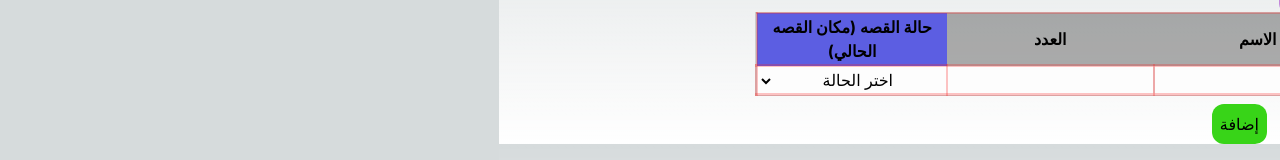
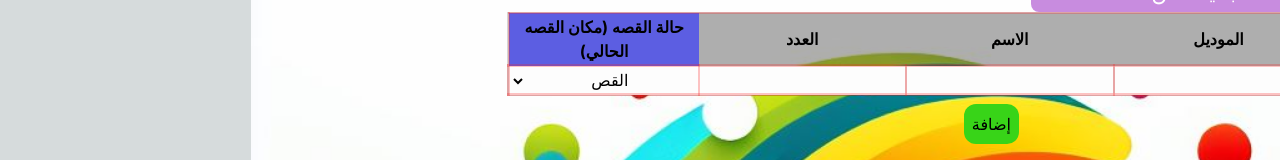
Before and after one commit to RAMADAN-MAHDY/flebar, a Next.js app: page /admin in a window 1280 px wide. Shown: the part 193-353 px from the top of the page. Built offline with nearby package versions, Linux system fonts and the light colour scheme; no server answers.

Commit message:
Updated project with new features

```diff
--- a/src/app/admin/page.js
+++ b/src/app/admin/page.js
@@ -6,7 +6,7 @@ const  AdmenHome=()=>{
     return (
         <>
         <DataDisplay/>
-        <h3 className='text-center text-[22px] text-[#fff] p-1 mt-6 mr-[100px] bg-[#ac51d0a6] rounded-lg w-[400px]'> اضف قصه جديده من هنا </h3>
+        <h3 className='text-center text-[22px] text-[#fff] p-1 mt-6 md:mr-[100px] bg-[#ac51d0a6] rounded-lg md:w-[400px]'> اضف قصه جديده من هنا </h3>
         <AddDataForm/>
         </>
     )
--- a/src/app/compnent/admen/home.js
+++ b/src/app/compnent/admen/home.js
@@ -39,7 +39,7 @@ const DataDisplay = () => {
         placeholder="ابحث عن طريق الاسم، العدد، الأمر، أو الموديل"
         value={searchQuery}
         onChange={handleSearch}
-        className="mb-2 p-2 border  border-gray-400 rounded-lg mr-[40%]"
+        className="mb-2 p-2 border  border-gray-400 rounded-lg md:mr-[40%]"
       />
 
 
--- a/src/app/compnent/admen/postdata.js
+++ b/src/app/compnent/admen/postdata.js
@@ -95,7 +95,7 @@ const AddDataForm = () => {
                 required
                 className="w-full bg-transparent text-center"
               >
-                <option value="" disabled>اختر الحالة</option>
+                <option value="القص" disabled>اختر الحالة</option>
                 <option value="القص">القص</option>
                 <option value="الظهر">الظهر</option>
                 <option value="الصدر">الصدر</option>
--- a/src/app/layout.js
+++ b/src/app/layout.js
@@ -11,7 +11,13 @@ export const metadata = {
 export default function RootLayout({ children }) {
   return (
     <html lang="ar" dir="rtl">
-      <body className={inter.className}>{children}</body>
+      <body  style={{
+    backgroundImage: "url('/_04db2f22-ade1-493e-8710-7b33b7cff431.jpeg')",
+    width: "100%",
+    height:"100%",
+    backgroundRepeat: "no-repeat",
+    backgroundSize: "cover"
+  }} className={inter.className}>{children}</body>
     </html>
   );
 }
```
Also changed, not shown: public/_04db2f22-ade1-493e-8710-7b33b7cff431.jpeg (added).
